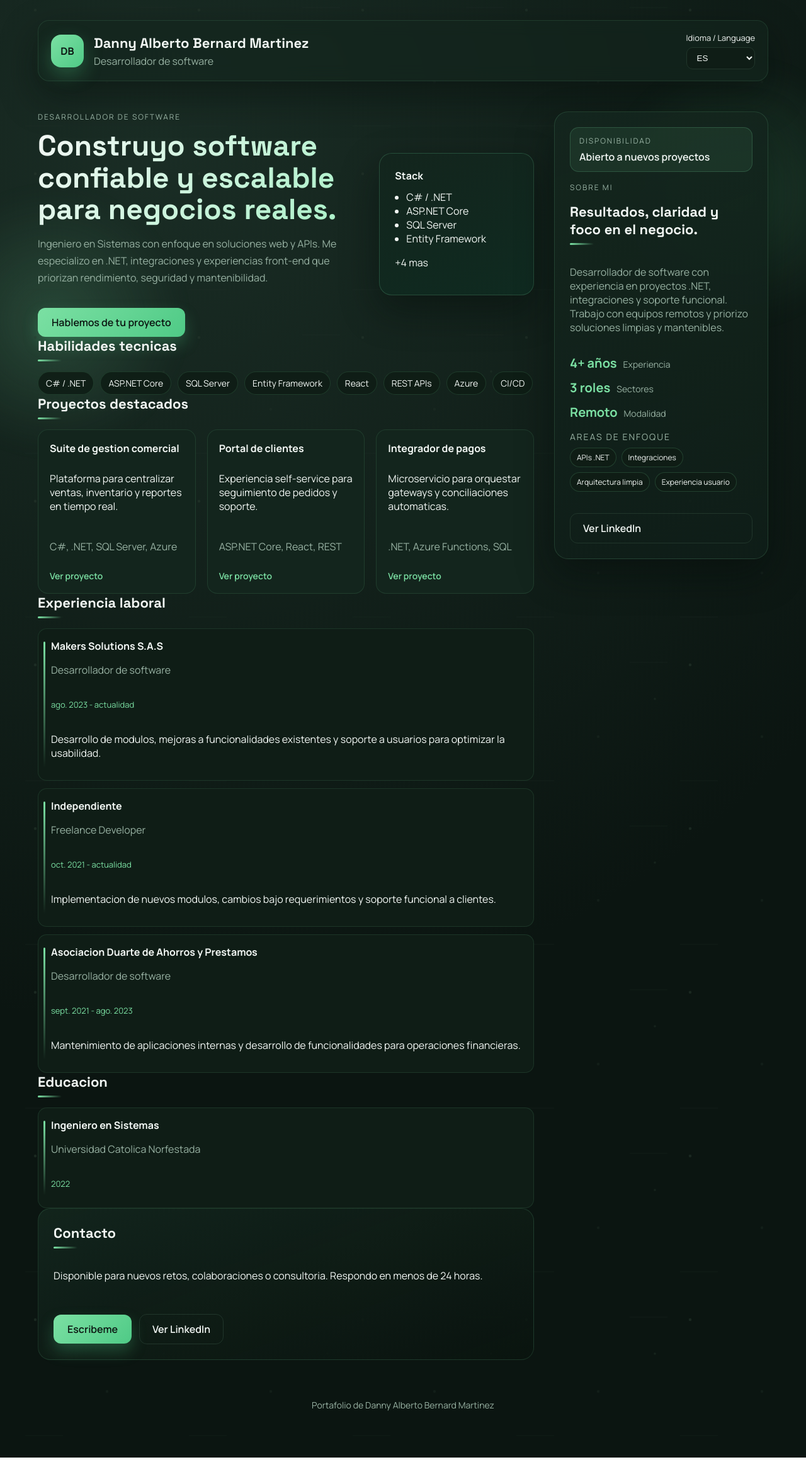
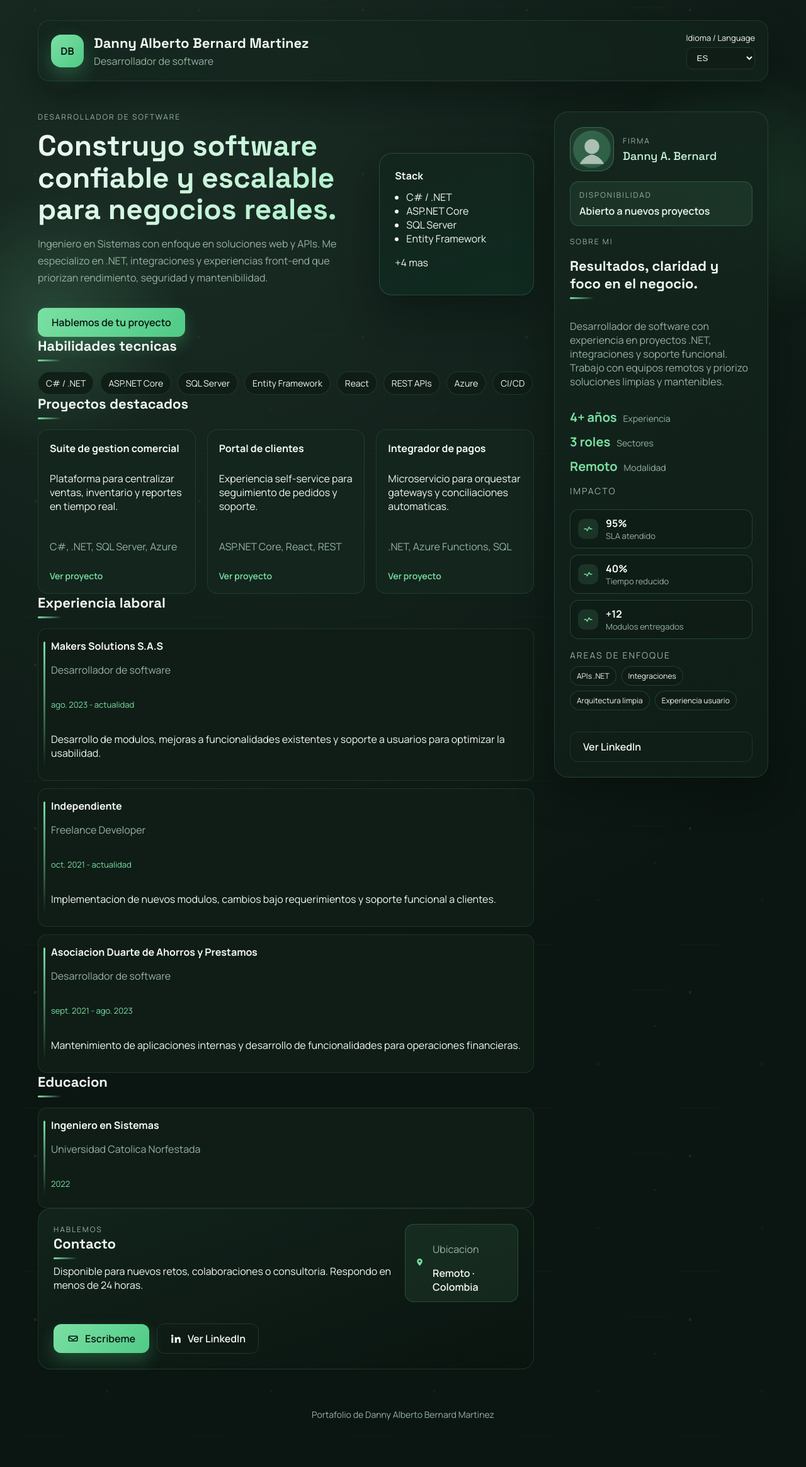
Before and after one commit to DannyBernard/Myportafolio, a React (Vite) app: page / in a window 1280 px wide. Shown: the whole page at 63% size. Built offline with nearby package versions, Linux system fonts and the light colour scheme.

Commit message:
Enhance contact card with icons and premium sidebar

```diff
--- a/src/components/SidebarCard.jsx
+++ b/src/components/SidebarCard.jsx
@@ -1,13 +1,35 @@
 export default function SidebarCard({ t }) {
   return (
     <div className="sidebar-card reveal">
+      <div className="profile-block">
+        <div className="profile-photo" aria-hidden="true">
+          <svg viewBox="0 0 120 120" role="img">
+            <defs>
+              <linearGradient id="photoGlow" x1="0" y1="0" x2="1" y2="1">
+                <stop offset="0%" stop-color="#7be0a3" />
+                <stop offset="100%" stop-color="#4fca86" />
+              </linearGradient>
+            </defs>
+            <circle cx="60" cy="60" r="56" fill="url(#photoGlow)" opacity="0.25" />
+            <circle cx="60" cy="52" r="22" fill="rgba(255,255,255,0.6)" />
+            <path d="M24 104c8-18 28-28 36-28s28 10 36 28" fill="rgba(255,255,255,0.6)" />
+          </svg>
+        </div>
+        <div>
+          <p className="eyebrow">{t.signatureLabel}</p>
+          <p className="signature">{t.signatureValue}</p>
+        </div>
+      </div>
+
       <div className="availability">
         <span className="availability-label">{t.availabilityLabel}</span>
         <span className="availability-value">{t.availabilityValue}</span>
       </div>
+
       <p className="eyebrow">{t.aboutEyebrow}</p>
       <h3 className="section-title">{t.aboutTitle}</h3>
       <p className="muted">{t.aboutBody}</p>
+
       <div className="metrics">
         {t.metrics.map((metric) => (
           <div key={metric.label} className="metric">
@@ -16,6 +38,33 @@ export default function SidebarCard({ t }) {
           </div>
         ))}
       </div>
+
+      <div className="impact">
+        <p className="focus-title">{t.impactTitle}</p>
+        <div className="impact-grid">
+          {t.impactMetrics.map((metric) => (
+            <div key={metric.label} className="impact-card">
+              <div className="impact-icon">
+                <svg viewBox="0 0 24 24" aria-hidden="true">
+                  <path
+                    d="M4 12h4l2 4 4-8 2 4h4"
+                    fill="none"
+                    stroke="currentColor"
+                    stroke-width="1.8"
+                    stroke-linecap="round"
+                    stroke-linejoin="round"
+                  />
+                </svg>
+              </div>
+              <div>
+                <p className="impact-value">{metric.value}</p>
+                <p className="impact-label">{metric.label}</p>
+              </div>
+            </div>
+          ))}
+        </div>
+      </div>
+
       <div className="focus">
         <p className="focus-title">{t.focusTitle}</p>
         <div className="focus-tags">
@@ -26,6 +75,7 @@ export default function SidebarCard({ t }) {
           ))}
         </div>
       </div>
+
       <a className="secondary-cta" href={t.contactLinkedInUrl} target="_blank" rel="noreferrer">
         {t.contactLinkedInLabel}
       </a>
--- a/src/data/translations.js
+++ b/src/data/translations.js
@@ -9,6 +9,8 @@ export const translations = {
     heroCTA: "Hablemos de tu proyecto",
     availabilityLabel: "Disponibilidad",
     availabilityValue: "Abierto a nuevos proyectos",
+    signatureLabel: "Firma",
+    signatureValue: "Danny A. Bernard",
     aboutEyebrow: "Sobre mi",
     aboutTitle: "Resultados, claridad y foco en el negocio.",
     aboutBody:
@@ -17,6 +19,12 @@ export const translations = {
       { value: "4+ años", label: "Experiencia" },
       { value: "3 roles", label: "Sectores" },
       { value: "Remoto", label: "Modalidad" }
+    ],
+    impactTitle: "Impacto",
+    impactMetrics: [
+      { value: "95%", label: "SLA atendido" },
+      { value: "40%", label: "Tiempo reducido" },
+      { value: "+12", label: "Modulos entregados" }
     ],
     focusTitle: "Areas de enfoque",
     focusItems: ["APIs .NET", "Integraciones", "Arquitectura limpia", "Experiencia usuario"],
@@ -88,9 +96,12 @@ export const translations = {
         year: "2022"
       }
     ],
+    contactEyebrow: "Hablemos",
     contactTitle: "Contacto",
     contactText:
       "Disponible para nuevos retos, colaboraciones o consultoria. Respondo en menos de 24 horas.",
+    contactLocationLabel: "Ubicacion",
+    contactLocationValue: "Remoto · Colombia",
     contactCTA: "Escribeme",
     contactLinkedInLabel: "Ver LinkedIn",
     contactLinkedInUrl: "https://www.linkedin.com/in/dannybernard",
@@ -106,6 +117,8 @@ export const translations = {
     heroCTA: "Let’s talk about your project",
     availabilityLabel: "Availability",
     availabilityValue: "Open to new projects",
+    signatureLabel: "Signature",
+    signatureValue: "Danny A. Bernard",
     aboutEyebrow: "About",
     aboutTitle: "Results, clarity, and business focus.",
     aboutBody:
@@ -114,6 +127,12 @@ export const translations = {
       { value: "4+ years", label: "Experience" },
       { value: "3 roles", label: "Industries" },
       { value: "Remote", label: "Work mode" }
+    ],
+    impactTitle: "Impact",
+    impactMetrics: [
+      { value: "95%", label: "SLA met" },
+      { value: "40%", label: "Time reduced" },
+      { value: "+12", label: "Modules shipped" }
     ],
     focusTitle: "Focus areas",
     focusItems: [".NET APIs", "Integrations", "Clean architecture", "User experience"],
@@ -185,9 +204,12 @@ export const translations = {
         year: "2022"
       }
     ],
+    contactEyebrow: "Let’s connect",
     contactTitle: "Contact",
     contactText:
       "Open to new challenges, collaborations, or consulting. I reply within 24 hours.",
+    contactLocationLabel: "Location",
+    contactLocationValue: "Remote · Colombia",
     contactCTA: "Email me",
     contactLinkedInLabel: "View LinkedIn",
     contactLinkedInUrl: "https://www.linkedin.com/in/dannybernard",
--- a/src/sections/Contact.jsx
+++ b/src/sections/Contact.jsx
@@ -1,10 +1,35 @@
 export default function Contact({ t }) {
   return (
     <section className="section contact reveal">
-      <h3 className="section-title">{t.contactTitle}</h3>
-      <p>{t.contactText}</p>
+      <div className="contact-header">
+        <div>
+          <p className="eyebrow">{t.contactEyebrow}</p>
+          <h3 className="section-title">{t.contactTitle}</h3>
+          <p className="contact-text">{t.contactText}</p>
+        </div>
+        <div className="contact-highlight">
+          <svg viewBox="0 0 24 24" aria-hidden="true">
+            <path
+              d="M12 2c-3.3 0-6 2.7-6 6 0 4.4 6 10 6 10s6-5.6 6-10c0-3.3-2.7-6-6-6zm0 8.2a2.2 2.2 0 1 1 0-4.4 2.2 2.2 0 0 1 0 4.4z"
+              fill="currentColor"
+            />
+          </svg>
+          <div>
+            <p className="muted">{t.contactLocationLabel}</p>
+            <p className="contact-location">{t.contactLocationValue}</p>
+          </div>
+        </div>
+      </div>
       <div className="contact-actions">
         <a className="primary-cta" href="mailto:contacto@ejemplo.com">
+          <span className="icon">
+            <svg viewBox="0 0 24 24" aria-hidden="true">
+              <path
+                d="M4 6h16a2 2 0 0 1 2 2v8a2 2 0 0 1-2 2H4a2 2 0 0 1-2-2V8a2 2 0 0 1 2-2zm0 2v.4l8 5.3 8-5.3V8H4zm0 8h16v-5.3l-8 5.3-8-5.3V16z"
+                fill="currentColor"
+              />
+            </svg>
+          </span>
           {t.contactCTA}
         </a>
         <a
@@ -13,6 +38,14 @@ export default function Contact({ t }) {
           target="_blank"
           rel="noreferrer"
         >
+          <span className="icon">
+            <svg viewBox="0 0 24 24" aria-hidden="true">
+              <path
+                d="M4.9 3.5a2.4 2.4 0 1 1 0 4.8 2.4 2.4 0 0 1 0-4.8zM3 9h3.8v12H3V9zm7.2 0h3.6v1.7h.1c.5-.9 1.8-1.9 3.8-1.9 4 0 4.7 2.6 4.7 6.1V21h-3.8v-5.3c0-1.3 0-3-1.9-3s-2.2 1.4-2.2 2.9V21H10.2V9z"
+                fill="currentColor"
+              />
+            </svg>
+          </span>
           {t.contactLinkedInLabel}
         </a>
       </div>
--- a/src/styles/index.css
+++ b/src/styles/index.css
@@ -193,6 +193,17 @@ a {
   box-shadow: 0 16px 28px rgba(79, 202, 134, 0.38);
 }
 
+.icon {
+  width: 18px;
+  height: 18px;
+  display: inline-flex;
+}
+
+.icon svg {
+  width: 18px;
+  height: 18px;
+}
+
 .contact-actions {
   display: flex;
   flex-wrap: wrap;
@@ -341,6 +352,39 @@ a {
   border: 1px solid rgba(123, 224, 163, 0.14);
 }
 
+.contact-header {
+  display: flex;
+  justify-content: space-between;
+  gap: 20px;
+  align-items: flex-start;
+}
+
+.contact-text {
+  margin: 8px 0 0;
+}
+
+.contact-highlight {
+  display: flex;
+  gap: 12px;
+  align-items: center;
+  padding: 12px 14px;
+  border-radius: 14px;
+  background: rgba(123, 224, 163, 0.08);
+  border: 1px solid rgba(123, 224, 163, 0.2);
+  min-width: 180px;
+}
+
+.contact-highlight svg {
+  width: 20px;
+  height: 20px;
+  color: var(--accent);
+}
+
+.contact-location {
+  margin: 4px 0 0;
+  font-weight: 600;
+}
+
 .sidebar-card {
   background: linear-gradient(160deg, rgba(20, 38, 30, 0.95), rgba(15, 30, 24, 0.9));
   border: 1px solid rgba(123, 224, 163, 0.16);
@@ -349,6 +393,35 @@ a {
   display: grid;
   gap: 16px;
   box-shadow: var(--shadow);
+}
+
+.profile-block {
+  display: grid;
+  grid-template-columns: 70px 1fr;
+  gap: 14px;
+  align-items: center;
+}
+
+.profile-photo {
+  width: 70px;
+  height: 70px;
+  border-radius: 22px;
+  background: rgba(123, 224, 163, 0.12);
+  border: 1px solid rgba(123, 224, 163, 0.3);
+  display: grid;
+  place-items: center;
+}
+
+.profile-photo svg {
+  width: 64px;
+  height: 64px;
+}
+
+.signature {
+  font-family: "Space Grotesk", sans-serif;
+  font-size: 18px;
+  margin: 4px 0 0;
+  color: #c9f6dd;
 }
 
 .availability {
@@ -392,6 +465,52 @@ a {
 .metric-label {
   color: var(--muted);
   font-size: 14px;
+}
+
+.impact {
+  display: grid;
+  gap: 12px;
+}
+
+.impact-grid {
+  display: grid;
+  gap: 10px;
+}
+
+.impact-card {
+  display: flex;
+  gap: 12px;
+  align-items: center;
+  padding: 10px 12px;
+  border-radius: 14px;
+  border: 1px solid rgba(123, 224, 163, 0.2);
+  background: rgba(15, 29, 22, 0.7);
+}
+
+.impact-icon {
+  width: 32px;
+  height: 32px;
+  border-radius: 10px;
+  background: rgba(123, 224, 163, 0.12);
+  display: grid;
+  place-items: center;
+  color: var(--accent);
+}
+
+.impact-icon svg {
+  width: 18px;
+  height: 18px;
+}
+
+.impact-value {
+  margin: 0;
+  font-weight: 700;
+}
+
+.impact-label {
+  margin: 0;
+  color: var(--muted);
+  font-size: 13px;
 }
 
 .focus-title {
@@ -463,4 +582,8 @@ a {
     flex-direction: column;
     align-items: flex-start;
   }
+
+  .contact-header {
+    flex-direction: column;
+  }
 }
```
